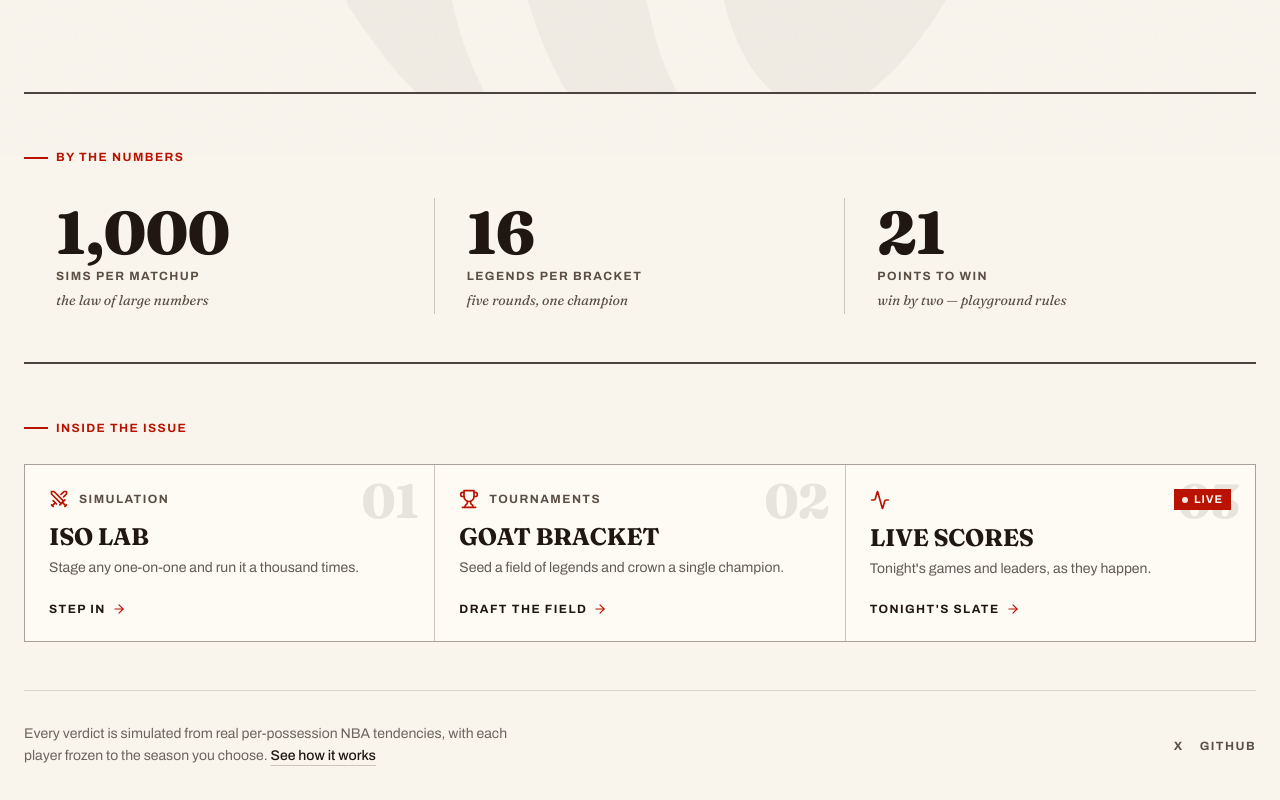
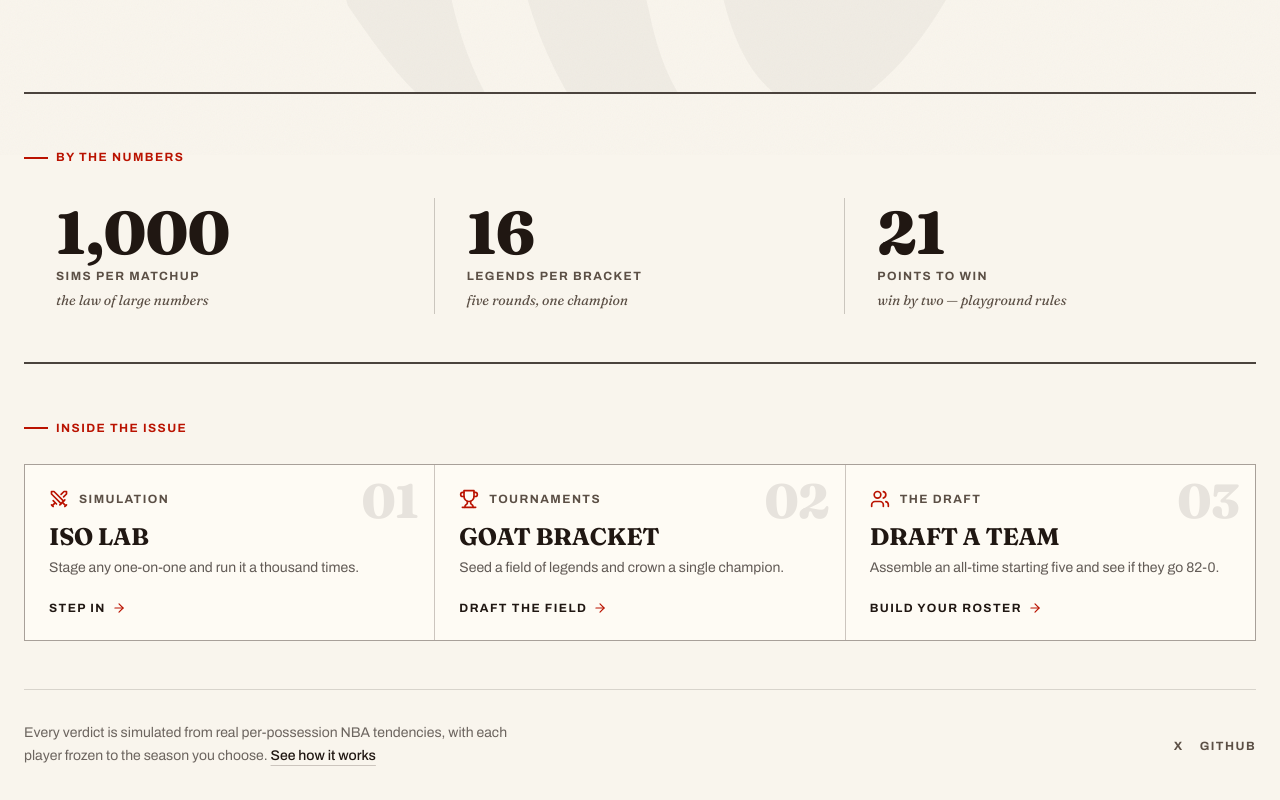
Before and after one commit to notmnp/hoopvision, a React (Vite) app in the folder frontend/: page / in a window 1280 px wide. Shown: the part 645-1445 px from the top of the page. Built offline with nearby package versions, Linux system fonts and the light colour scheme; no server answers.

Commit message:
Replace homepage Live Scores card with Draft a Team

```diff
--- a/frontend/src/pages/Home.tsx
+++ b/frontend/src/pages/Home.tsx
@@ -1,5 +1,5 @@
 import { Link } from "react-router-dom"
-import { Activity, ArrowRight, ArrowUpRight, Swords, Trophy } from "lucide-react"
+import { ArrowRight, ArrowUpRight, Swords, Trophy, Users } from "lucide-react"
 
 import { Button } from "@/components/ui/button"
 import { Kicker, Rule, StatFigure, HalftoneAvatar } from "@/components/editorial"
@@ -71,14 +71,13 @@ const DEPARTMENTS = [
     cta: "Draft the field",
   },
   {
-    to: "/live",
+    to: "/draft",
     figure: "03",
-    icon: Activity,
-    kicker: "The Wire",
-    title: "Live Scores",
-    copy: "Tonight's games and leaders, as they happen.",
-    cta: "Tonight's slate",
-    live: true,
+    icon: Users,
+    kicker: "The Draft",
+    title: "Draft a Team",
+    copy: "Assemble an all-time starting five and see if they go 82-0.",
+    cta: "Build your roster",
   },
 ]
 
@@ -265,14 +264,7 @@ const Home = () => {
               </span>
               <div className="relative flex items-center gap-2.5">
                 <dept.icon className="size-5 text-primary" />
-                {dept.live ? (
-                  <span className="ml-auto inline-flex items-center gap-1.5 bg-primary px-2 py-0.5 text-[0.7rem] font-bold uppercase tracking-[0.08em] text-primary-foreground">
-                    <span className="size-1.5 animate-pulse rounded-full bg-current" />
-                    Live
-                  </span>
-                ) : (
-                  <Kicker tone="muted">{dept.kicker}</Kicker>
-                )}
+                <Kicker tone="muted">{dept.kicker}</Kicker>
               </div>
               <h3 className="relative mt-4 font-display text-2xl font-bold uppercase leading-none">
                 {dept.title}
```
